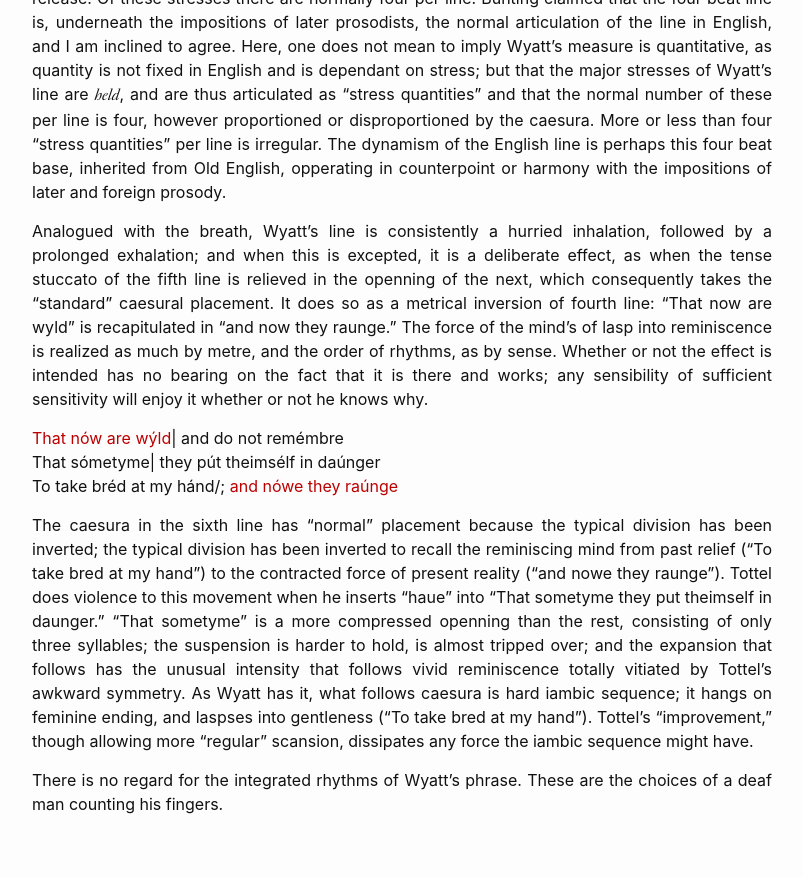
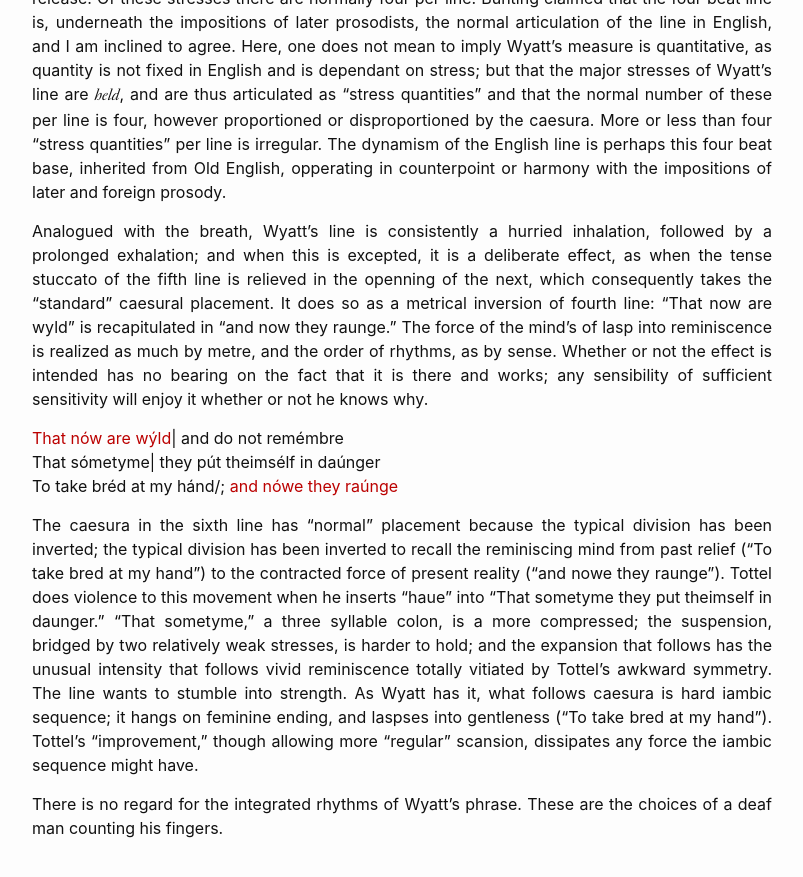
Before and after one commit to TheatrumMundi/TheatrumMundi, a Jekyll site: the page built from _posts/2023-01-04-two-versions-of-wyatt.markdown, in a window 1280 px wide and 900 px high, scrolled down 1715 px. Shown: the top 877 px of the window, without its empty margins (238-1041 px from the left). Built offline with Jekyll 4.4.1, drawn with Linux system fonts in a browser that asks for light colours; some web fonts are replaced.

Commit message:
Update 2023-01-04-two-versions-of-wyatt.markdown

```diff
--- a/_posts/2023-01-04-two-versions-of-wyatt.markdown
+++ b/_posts/2023-01-04-two-versions-of-wyatt.markdown
@@ -82,6 +82,6 @@ Analogued with the breath, Wyatt's line is consistently a hurried inhalation, fo
 That sómetyme| they pút theimsélf in daúnger <br>
 To take bréd at my hánd/; <span style="color: #bb0100;">and nówe they raúnge</span> <br>
 
-The caesura in the sixth line has "normal" placement because the typical division has been inverted; the typical division has been inverted to recall the reminiscing mind from past relief ("To take bred at my hand") to the contracted force of present reality ("and nowe they raunge"). Tottel does violence to this movement when he inserts "haue" into "That sometyme they put theimself in daunger." "That sometyme" is a more compressed openning than the rest, consisting of only three syllables; the suspension is harder to hold, is almost tripped over; and the expansion that follows has the unusual intensity that follows vivid reminiscence totally vitiated by Tottel's awkward symmetry. As Wyatt has it, what follows caesura is hard iambic sequence; it hangs on feminine ending, and laspses into gentleness ("To take bred at my hand"). Tottel's "improvement," though allowing more "regular" scansion, dissipates any force the iambic sequence might have.
+The caesura in the sixth line has "normal" placement because the typical division has been inverted; the typical division has been inverted to recall the reminiscing mind from past relief ("To take bred at my hand") to the contracted force of present reality ("and nowe they raunge"). Tottel does violence to this movement when he inserts "haue" into "That sometyme they put theimself in daunger." "That sometyme," a three syllable colon, is a more compressed; the suspension, bridged by two relatively weak stresses, is harder to hold; and the expansion that follows has the unusual intensity that follows vivid reminiscence totally vitiated by Tottel's awkward symmetry. The line wants to stumble into strength. As Wyatt has it, what follows caesura is hard iambic sequence; it hangs on feminine ending, and laspses into gentleness ("To take bred at my hand"). Tottel's "improvement," though allowing more "regular" scansion, dissipates any force the iambic sequence might have.
 
 There is no regard for the integrated rhythms of Wyatt's phrase. These are the choices of a deaf man counting his fingers.
```
